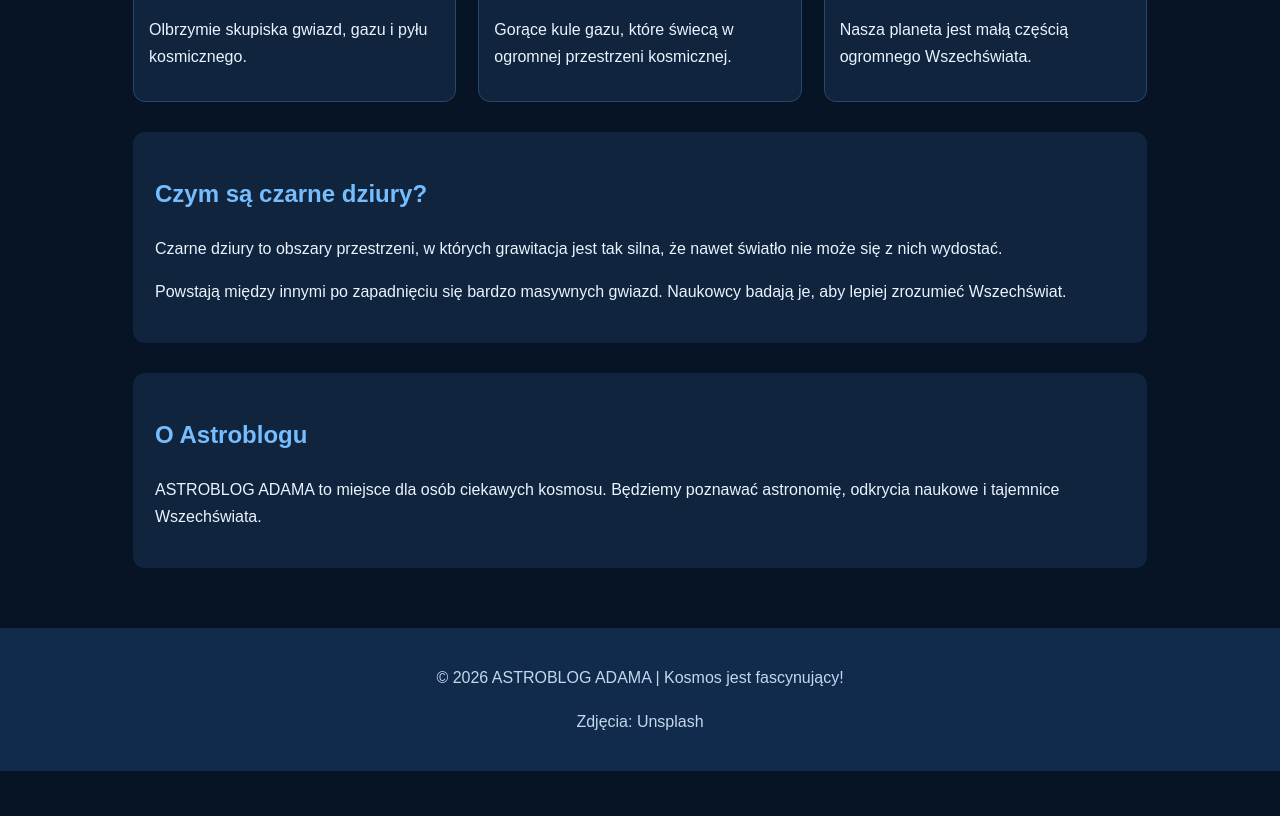
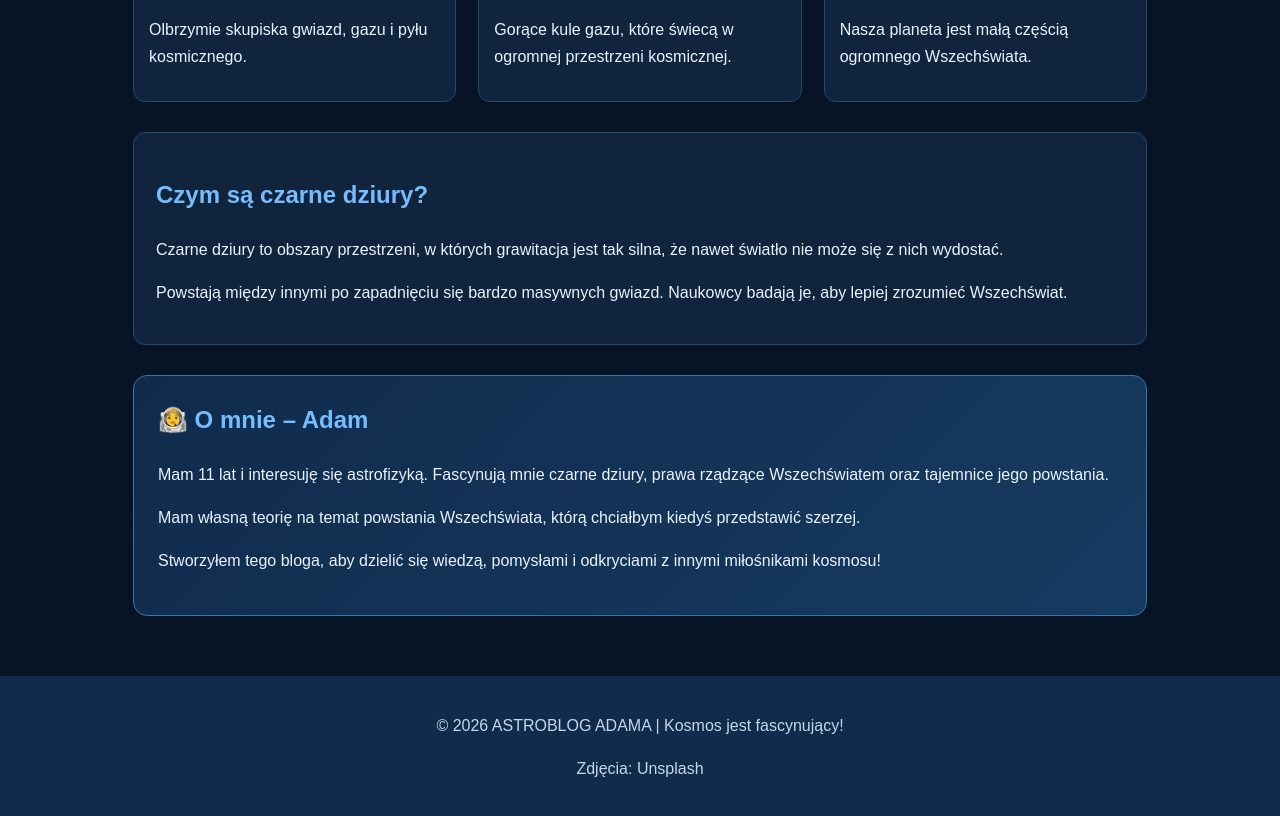
Before and after one commit to adamasysa-prog/astroblog-adama, a plain HTML site: page index.html in a window 1280 px wide. Shown: the part 702-1518 px from the top of the page. Before the commit the page ends 1473 px from the top, so only its background shows below. Drawn offline with Linux system fonts and the light colour scheme.

Commit message:
Update index.html

```diff
--- a/index.html
+++ b/index.html
@@ -81,9 +81,27 @@ h2 { color: #75bdff; }
 
 article {
   background: #10243d;
+  border: 1px solid #25496d;
   border-radius: 12px;
   padding: 22px;
   margin-top: 30px;
+}
+
+/* Sekcja O mnie */
+.about {
+  background: linear-gradient(135deg, #102b4c, #163b60);
+  border: 1px solid #3974a8;
+  border-radius: 14px;
+  padding: 24px;
+  margin-top: 30px;
+}
+
+.about h2 {
+  margin-top: 0;
+}
+
+.about p {
+  font-size: 16px;
 }
 
 footer {
@@ -110,7 +128,7 @@ a { color: #8ccaff; }
   <nav>
     <a href="#galeria">Galeria</a>
     <a href="#artykul">Artykuł</a>
-    <a href="#onas">O blogu</a>
+    <a href="#onas">O mnie</a>
   </nav>
 </header>
 
@@ -171,14 +189,24 @@ a { color: #8ccaff; }
   </p>
 </article>
 
-<article id="onas">
-  <h2>O Astroblogu</h2>
+<section id="onas" class="about">
+  <h2>👨‍🚀 O mnie – Adam</h2>
+
   <p>
-    ASTROBLOG ADAMA to miejsce dla osób ciekawych kosmosu.
-    Będziemy poznawać astronomię, odkrycia naukowe i tajemnice
-    Wszechświata.
+    Mam 11 lat i interesuję się astrofizyką. Fascynują mnie czarne
+    dziury, prawa rządzące Wszechświatem oraz tajemnice jego powstania.
   </p>
-</article>
+
+  <p>
+    Mam własną teorię na temat powstania Wszechświata, którą chciałbym
+    kiedyś przedstawić szerzej.
+  </p>
+
+  <p>
+    Stworzyłem tego bloga, aby dzielić się wiedzą, pomysłami
+    i odkryciami z innymi miłośnikami kosmosu!
+  </p>
+</section>
 
 </main>
 
```
